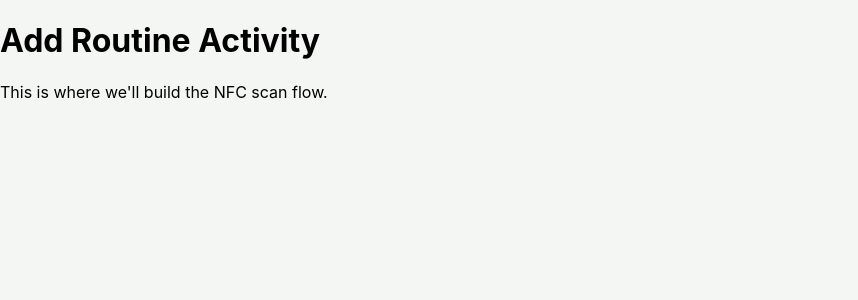
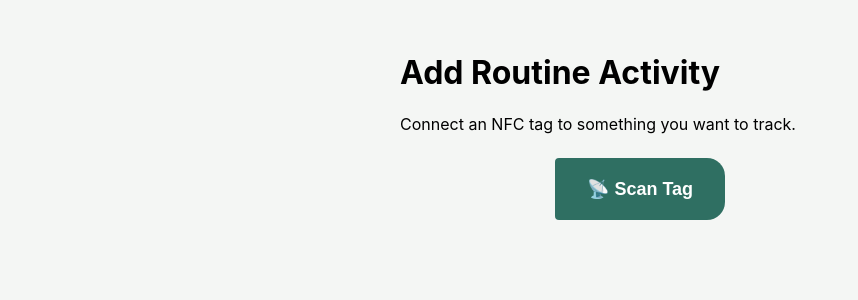
Before and after one commit to areabidi/tapTracker, a React (Create React App) app in the folder frontend/: page /add in a window 1280 px wide. Shown: the top 300 px of the page, without its empty margins (0-858 px from the left). Built offline with nearby package versions, Linux system fonts and the light colour scheme.

Commit message:
Add AddActivty css

```diff
--- a/frontend/src/pages/AddActivity.js
+++ b/frontend/src/pages/AddActivity.js
@@ -1,8 +1,23 @@
+import { useState } from "react";
+import "./AddActivity.css";
+
 function AddActivity() {
+  const [tagDetected, setTagDetected] = useState(false);
+
+  function handleScan() {
+    setTagDetected(true);
+  }
+
   return (
     <div className="add-activity">
       <h1>Add Routine Activity</h1>
-      <p>This is where we'll build the NFC scan flow.</p>
+      <p>Connect an NFC tag to something you want to track.</p>
+
+      <button className="scan-btn" onClick={handleScan}>
+        📡 Scan Tag
+      </button>
+
+      {tagDetected && <p className="tag-status">✓ Tag detected</p>}
     </div>
   );
 }
```
